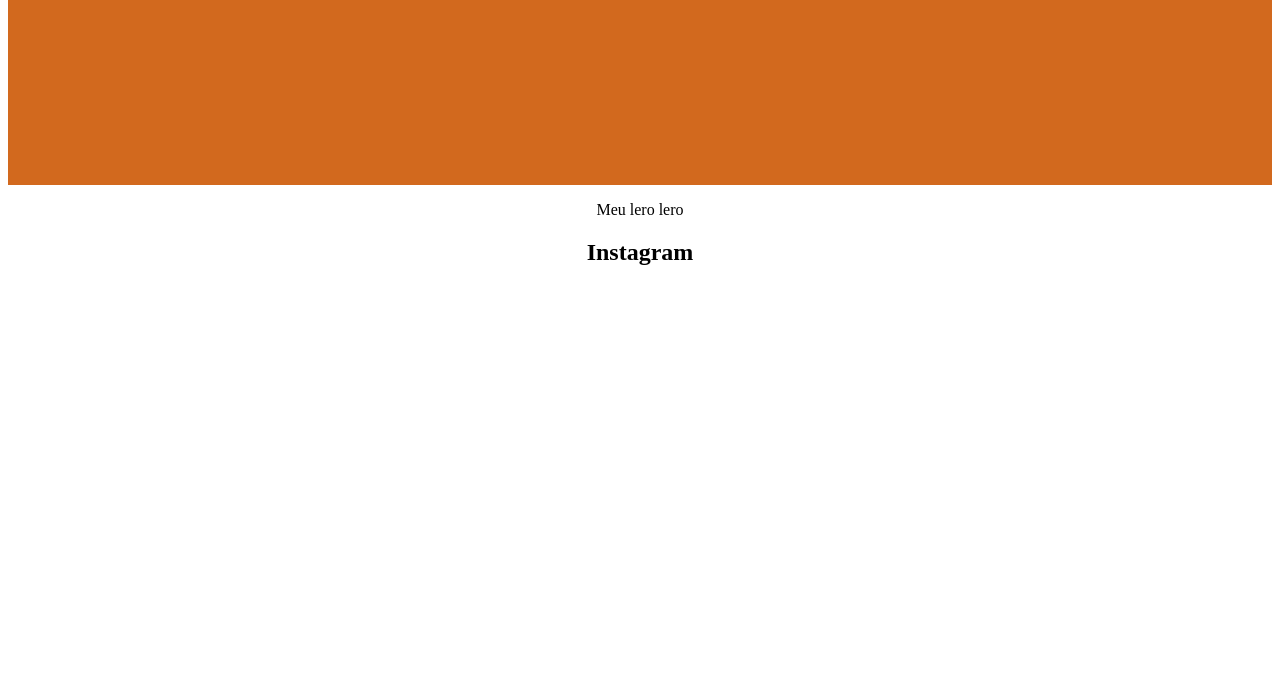
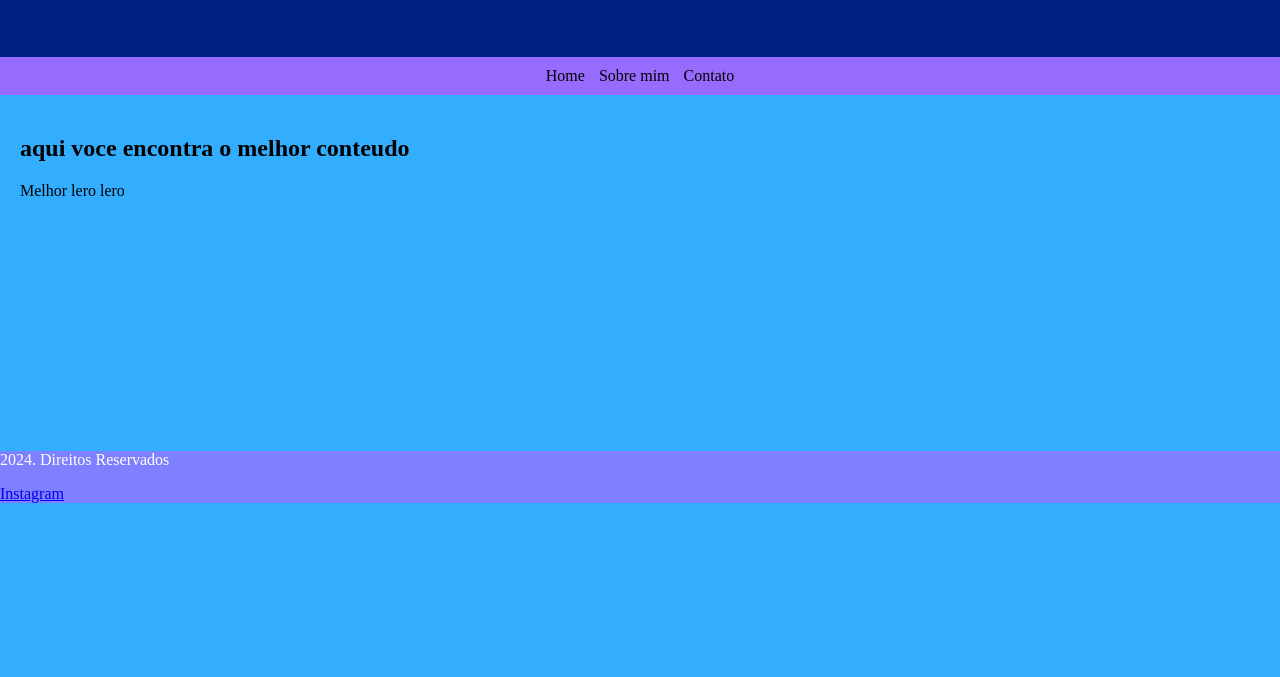
Before and after one commit to naamasetogutte/aulas, a plain HTML site: page index.html in a window 1280 px wide. Shown: the part 123-800 px from the top of the page. Drawn offline with Linux system fonts and the light colour scheme.

Commit message:
Add files via upload

```diff
--- a/estilo.css
+++ b/estilo.css
@@ -1,11 +1,46 @@
 /*CSS EXTERNO*/
 
-body{
+body {
+    background-color: rgb(51, 174, 255);
+    margin: 0;
+    padding: 0;
+}
+
+/*utilizar id entao #*/
+#cabecalho {
+    background-color: rgb(0, 31, 133);
+    color: #ad00d8;
+    padding: 50px;
     text-align: center;
 }
 
-/*DIV ID */
-#cabecalho{
+#navegacao {
+    background-color: #986bff;
+    padding: 10px;
+    text-align: center;
+}
+
+#navegacao a {
+    text-decoration: none;
+    color: #000;
+    padding: 5px;
+}
+
+#navegacao a:hover {
+    background-color: #000;
+    color: #ddd;
+    border-radius: 5px;
+}
+
+/*Quando eu uso o class*/
+
+.conteudo-principal {
     height: 300px;
-    background-color: chocolate;
+    padding: 20px;
 }
+
+.rodape{
+    background-color: #7e80ff;
+    color: white;
+    padding: 10fx;
+}
--- a/index.html
+++ b/index.html
@@ -1,17 +1,35 @@
-<html>
+<!DOCTYPE html>
+<html lang="pt-br">
+
 <head>
-        <title>Pagina principal</title>
+    <meta charset="UTF-8">
+    <meta name="viewport" content="width=device-width, initial-scale=1.0">
+    <title>Pagina Principal</title>
     <link rel="stylesheet" href="estilo.css">
 </head>
+
 <body>
+
     <div id="cabecalho">
-            <h1>Meu site</h1>
+        <h1>Meu Site</h1>
     </div>
-         <div id="conteudo principal">
-            <p>Meu lero lero</p>
+
+    <div id="navegacao">
+        <a href="#">Home </a>
+        <a href="#">Sobre mim </a>
+        <a href="#">Contato </a>
     </div>
-         <div id="rodape">
-            <h2>Instagram</h2>
+
+    <div class="conteudo-principal">
+        <h2>aqui voce encontra o melhor conteudo</h2>
+        <p>Melhor lero lero</p>
     </div>
+
+    <div class="rodape">
+        <p>2024. Direitos Reservados</p>
+        <a href="#">Instagram</a>
+    </div>
+
 </body>
+
 </html>
```
Lines whose indentation alone changed are shown as unchanged.
